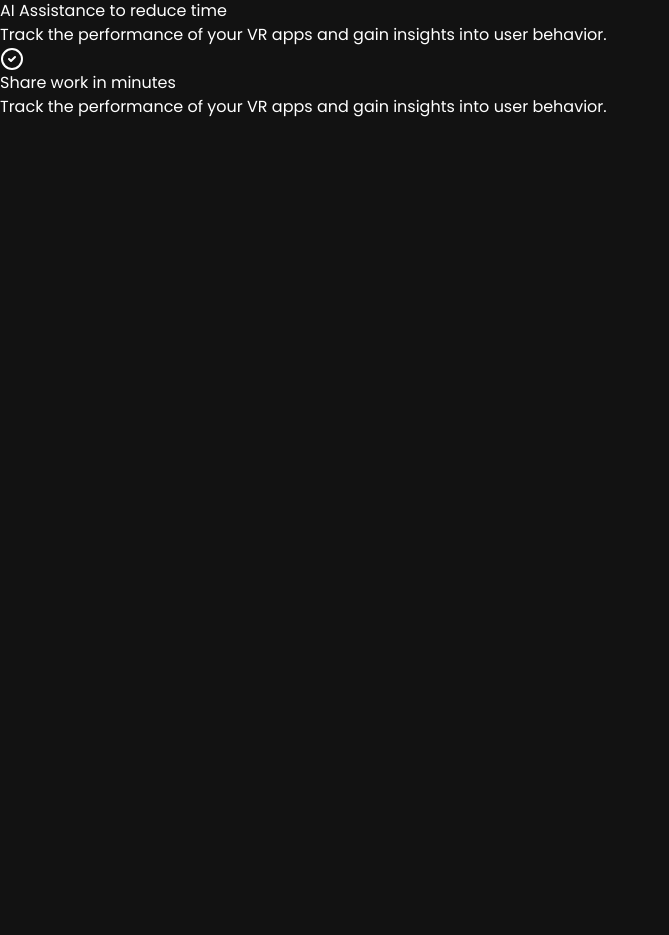
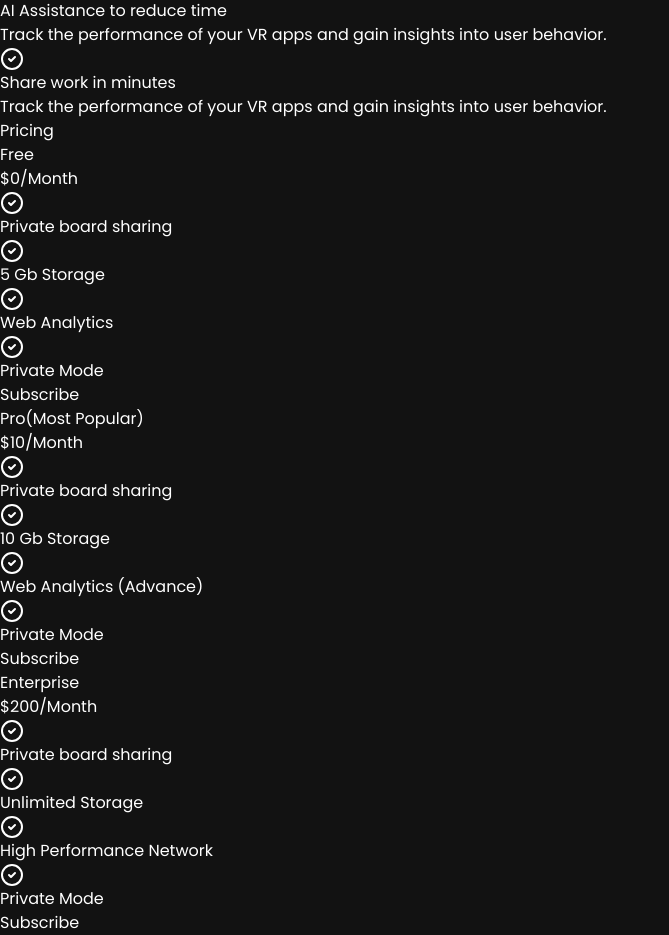
Before and after one commit to sanket9673/Master_AI, a React (Vite) app: page /price in a window 1280 px wide. Shown: the part 3024-3959 px from the top of the page, without its empty margins (0-669 px from the left). Before the commit the page ends 3143 px from the top, so only its background shows below. Built offline with nearby package versions, Linux system fonts and the light colour scheme.

Commit message:
Pricing Section

```diff
--- a/src/App.jsx
+++ b/src/App.jsx
@@ -3,6 +3,7 @@
 import HeroSection from './components/HeroSection' ;
 import FeatureSection from './components/FeatureSection';
 import WorkFlow from './components/WorkFlow';
+import Price from './components/Price';
 
 function App() {
   return (
@@ -12,6 +13,7 @@
       <HeroSection />
       <FeatureSection />
       <WorkFlow />
+      <Price />
     </div>
     </>
   )
--- /dev/null
+++ b/src/components/Price.jsx
@@ -0,0 +1,43 @@
+import React from 'react' ;
+import { pricingOptions } from '../constants';
+import { CheckCircle2 } from 'lucide-react';
+
+const Price = () => {
+  return (
+    <div className='mt-20'>
+        <h2 className='text-3xl sm:text-5xl lg:text-6xl text-center my-8 tracking-wider'>
+            Pricing
+        </h2>
+        <div className='flex flex-wrap'>
+            {pricingOptions.map((option, index) => (
+                <div key={index} className="w-full sm:w-1/2 lg:w-1/3 p-2">
+                    <div className="p-10 border border-neutral-700 rounded-xl">
+                        <p className='text-3xl mb-8'>
+                            {option.title}
+                            {option.title == "Pro" && (
+                                <span className='bg-gradient-to-r from-orange-500 to-red-400 text-transparent text-xl bg-clip-text mb-4 ml-2'>(Most Popular)</span>
+                            )}
+                        </p>
+                        <p className='mb-8'>
+                            <span className='text-5xl mt-6 mr-2'>{option.price}</span>
+                            <span className='text-neutral-400 tracking-tight'>/Month</span>
+                        </p>
+                        <ul>
+                            {option.features.map((feature, index) => (
+                                <li key={index} className='mt-8 flex items-center'>
+                                    <CheckCircle2 />
+                                    <span className='ml-2'>{feature}</span>
+                                </li>
+                            ))}
+                        </ul>
+                        <a href='#' className='inline-flex justify-center items-center text-center w-full h-12 p-5 mt-20 tracking-tight text-xl hover:bg-orange-900
+                        border border-orange-900 rounded-lg transition duration-200'>Subscribe</a>
+                    </div>
+                </div>
+            ))}
+        </div>
+    </div>
+  )
+}
+
+export default Price ;
```
